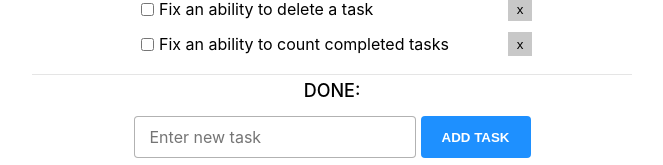
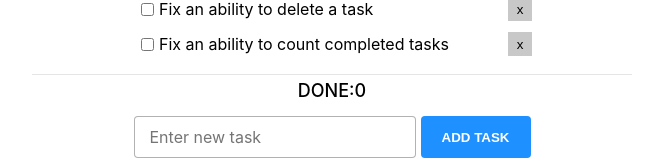
Before and after one commit to zacharyibg/todo, a React app in the folder broken-react-todo-application-context-api-master 2/: page / in a window 1280 px wide. Shown: the part 238-403 px from the top of the page, without its empty margins (308-971 px from the left). Built offline with nearby package versions, Linux system fonts and the light colour scheme.

Commit message:
count completed tasks

```diff
--- a/broken-react-todo-application-context-api-master 2/src/components/todo-results/todo-results.jsx
+++ b/broken-react-todo-application-context-api-master 2/src/components/todo-results/todo-results.jsx
@@ -1,9 +1,19 @@
 import * as React from 'react';
 import './todo-results.scss';
+//import Context
+import { TodosContext } from '../../todo-context';
+import { useContext } from 'react';
 
 export const TodoResults = () => {
+
+  //define todos
+  const { todos } = useContext(TodosContext);
+
   const calculateChecked = () => {
     // Fix an ability to calculate completed tasks
+    //return number of todos that are checked
+    return todos.filter(todo => todo.checked === true).length
+
   };
 
   return (
```
